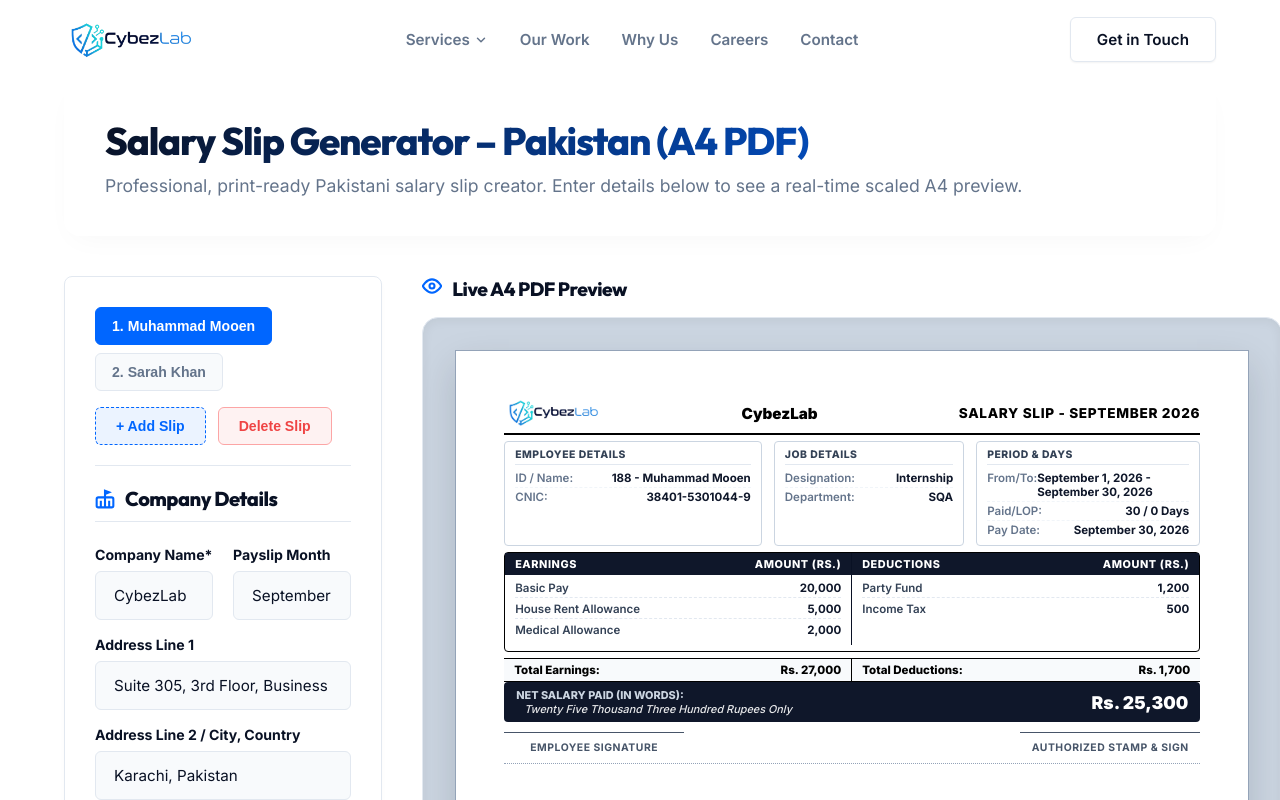
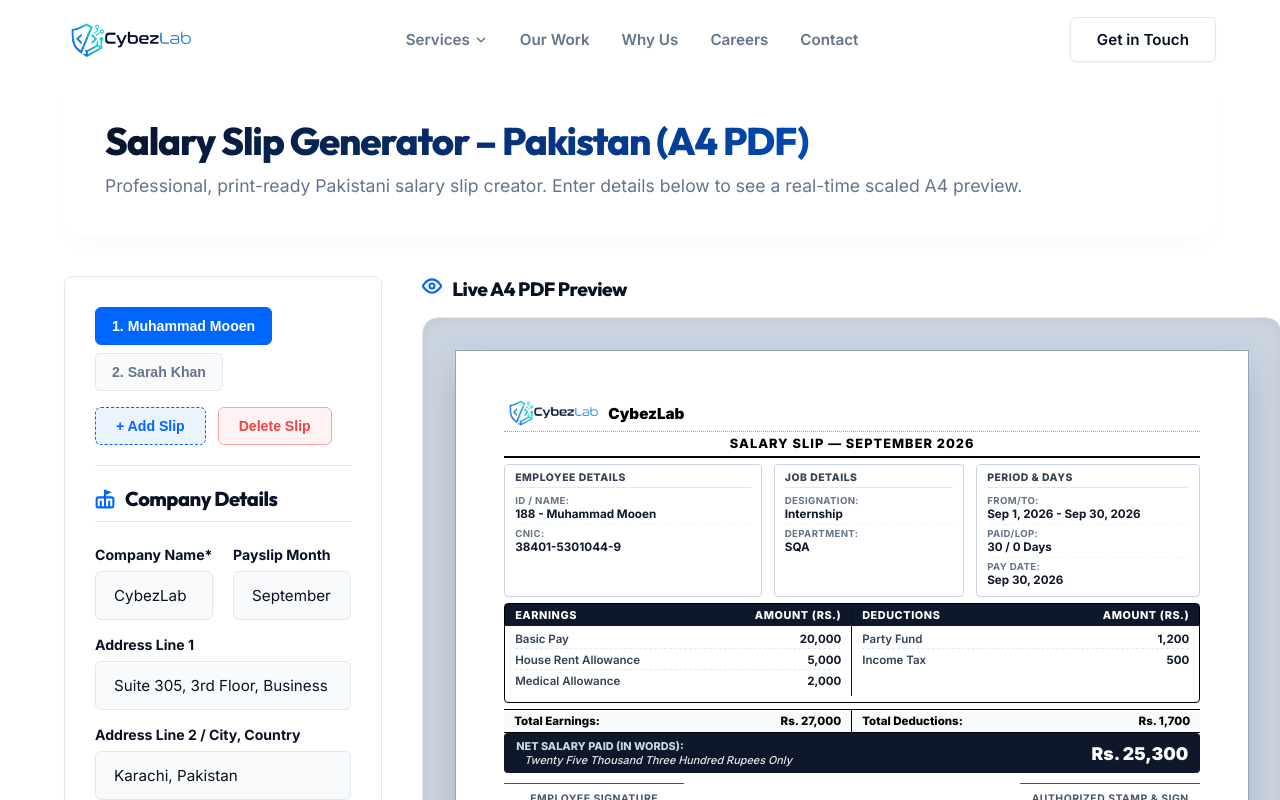
Before and after one commit to Cybez/cybezlab, a Next.js app: page /salary-slip in a window 1280 px wide. Shown: the top 800 px of the page. Built offline with nearby package versions, Linux system fonts and the light colour scheme.

Commit message:
fix: centered slip title, abbreviated months, monochrome detail rows, background-clip compat

```diff
--- a/src/app/salary-slip/page.tsx
+++ b/src/app/salary-slip/page.tsx
@@ -338,7 +338,7 @@
     if (!dateStr) return '';
 
     const cleanStr = dateStr.trim();
-    const months = ['January', 'February', 'March', 'April', 'May', 'June', 'July', 'August', 'September', 'October', 'November', 'December'];
+    const months = ['Jan', 'Feb', 'Mar', 'Apr', 'May', 'Jun', 'Jul', 'Aug', 'Sep', 'Oct', 'Nov', 'Dec'];
 
     // Split by dash, slash, or dot
     const parts = cleanStr.split(/[-/.]/);
@@ -857,6 +857,7 @@
                         <div key={slip.id} className={styles.singleSlip}>
                           {/* Header Compact */}
                           <div className={styles.slipHeaderCompact}>
+                            <div className={styles.slipHeaderTop}>
                               {!logoError ? (
                                 <img
                                   src={logoImage}
@@ -869,10 +870,9 @@
                                   {companyName.toUpperCase()}
                                 </div>
                               )}
-                            <div className={styles.companyInfoCompact}>
                               <div className={styles.companyNameCompact}>{companyName}</div>
                             </div>
-                            <div className={styles.slipTitleCompact}>Salary Slip - {payslipMonth}</div>
+                            <div className={styles.slipTitleCompact}>Salary Slip — {payslipMonth}</div>
                           </div>
 
                           {/* Meta details Compact */}
--- a/src/app/salary-slip/salary-slip.module.css
+++ b/src/app/salary-slip/salary-slip.module.css
@@ -26,6 +26,7 @@
   color: var(--fg-color);
   background: linear-gradient(135deg, var(--fg-color) 0%, var(--primary) 100%);
   -webkit-background-clip: text;
+  background-clip: text;
   -webkit-text-fill-color: transparent;
 }
 
@@ -385,13 +386,18 @@
 }
 
 .detailLabel {
+  font-size: 0.6rem;
+  font-weight: 700;
   color: #64748b;
-  font-weight: 600;
+  text-transform: uppercase;
+  letter-spacing: 0.04em;
 }
 
 .detailValue {
+  font-size: 0.73rem;
   color: #0f172a;
   font-weight: 700;
+  line-height: 1.2;
 }
 
 /* Earnings & Deductions Tables */
@@ -573,11 +579,17 @@
 
 .slipHeaderCompact {
   display: flex;
-  justify-content: space-between;
+  flex-direction: column;
+  border-bottom: 2px solid #000000;
+  padding-bottom: 5px;
+  margin-bottom: 6px;
+  gap: 4px;
+}
+
+.slipHeaderTop {
+  display: flex;
   align-items: center;
-  border-bottom: 2px solid #000000;
-  padding-bottom: 6px;
-  margin-bottom: 6px;
+  gap: 8px;
 }
 
 .logoCompact {
@@ -616,11 +628,15 @@
 }
 
 .slipTitleCompact {
-  font-size: 0.85rem;
+  font-size: 0.8rem;
   font-weight: 800;
   color: #000000;
   text-transform: uppercase;
-  letter-spacing: 0.05em;
+  letter-spacing: 0.08em;
+  text-align: center;
+  border-top: 1px dotted #94a3b8;
+  padding-top: 4px;
+  width: 100%;
 }
 
 .metaGridCompact {
@@ -650,10 +666,10 @@
 
 .detailRowCompact {
   display: flex;
-  justify-content: space-between;
-  padding: 2px 0;
-  font-size: 0.72rem;
+  flex-direction: column;
+  padding: 3px 0;
   border-bottom: 1px dashed #f1f5f9;
+  gap: 1px;
 }
 
 .detailRowCompact:last-child {
```
Lines whose indentation alone changed are shown as unchanged.
